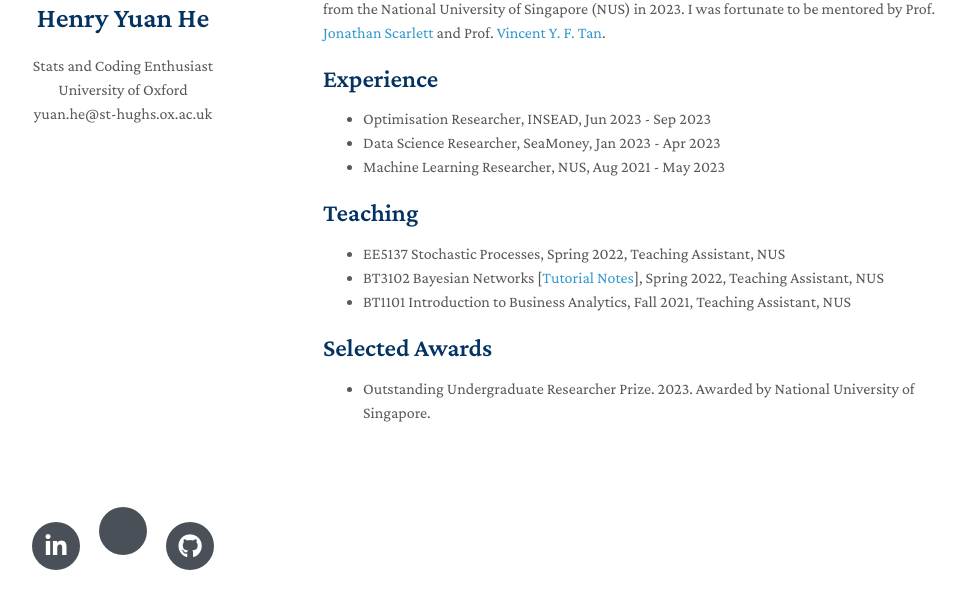
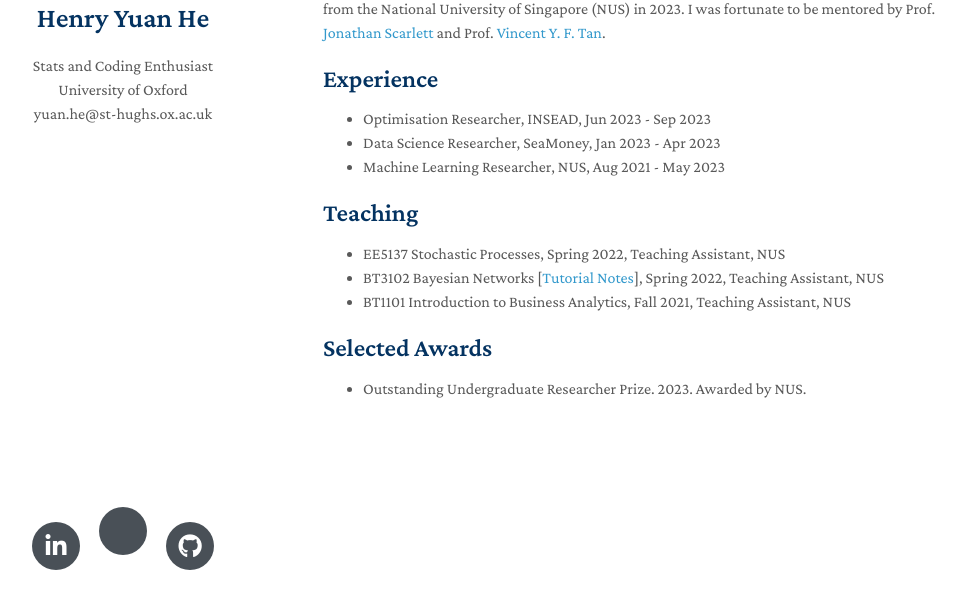
Before and after one commit to Henry-Yuan-He/Henry-Yuan-He.github.io, a Jekyll site: the page built from index.md, in a window 1280 px wide, cut to the strip 228-837 px from the top of the page. Shown: the whole strip, without its empty margins (147-1113 px from the left). Built offline with Jekyll 4.4.1, drawn with Linux system fonts in a browser that asks for light colours; nearby versions of some CDN libraries; a style sheet for code colours, icons or effects is not loaded; our own code applies the rules of GitHub Pages for plain Markdown files.

Commit message:
Update index.md

```diff
--- a/index.md
+++ b/index.md
@@ -18,4 +18,4 @@ Previously, I completed a Double Degree Programme in Business Analytics and Appl
 - BT1101 Introduction to Business Analytics, Fall 2021, Teaching Assistant, NUS
 
 ## Selected Awards
-- Outstanding Undergraduate Researcher Prize. 2023. Awarded by National University of Singapore.
+- Outstanding Undergraduate Researcher Prize. 2023. Awarded by NUS.
```
